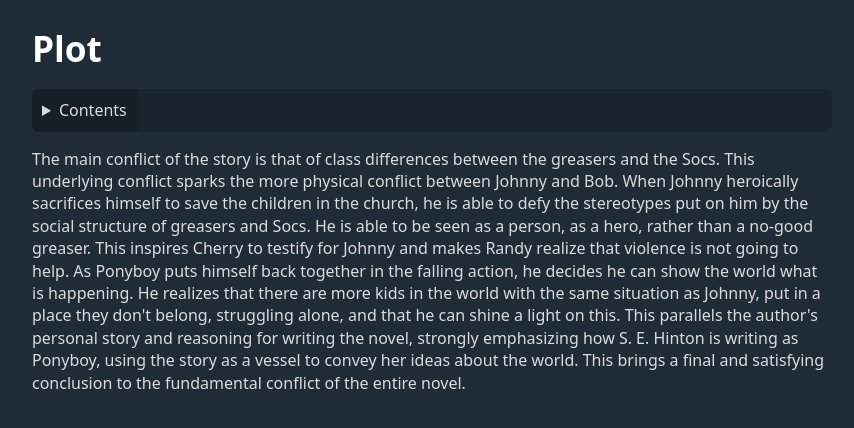
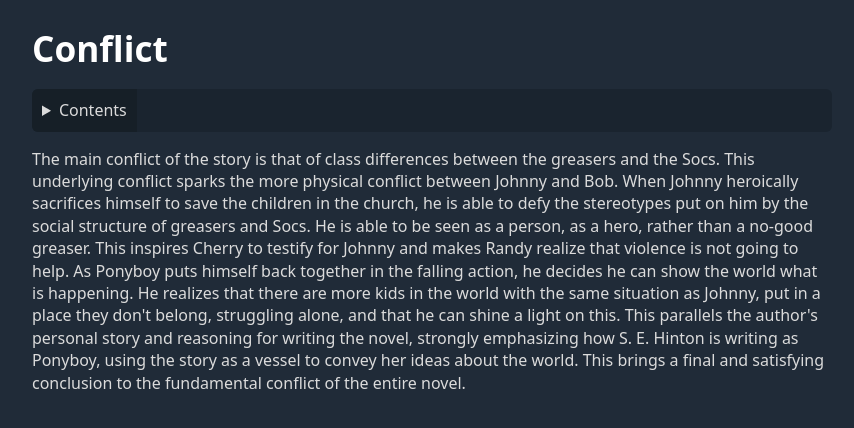
Before and after one commit to jerbear2008/outsiters, a Next.js app: page /conflict in a window 1280 px wide. Shown: the top 428 px of the page, without its empty margins (208-1062 px from the left). Built offline with nearby package versions, Linux system fonts and the light colour scheme.

Commit message:
Rename Conflict

```diff
--- a/pages/conflict.tsx
+++ b/pages/conflict.tsx
@@ -1,12 +1,12 @@
 import type { NextPage } from 'next'
 import Page from '../components/page'
 
-const Plot: NextPage = () => {
+const Conflict: NextPage = () => {
   return (
-    <Page title="Plot">
+    <Page title="Conflict">
       <p>The main conflict of the story is that of class differences between the greasers and the Socs. This underlying conflict sparks the more physical conflict between Johnny and Bob. When Johnny heroically sacrifices himself to save the children in the church, he is able to defy the stereotypes put on him by the social structure of greasers and Socs. He is able to be seen as a person, as a hero, rather than a no-good greaser. This inspires Cherry to testify for Johnny and makes Randy realize that violence is not going to help. As Ponyboy puts himself back together in the falling action, he decides he can show the world what is happening. He realizes that there are more kids in the world with the same situation as Johnny, put in a place they don&apos;t belong, struggling alone, and that he can shine a light on this. This parallels the author&apos;s personal story and reasoning for writing the novel, strongly emphasizing how S. E. Hinton is writing as Ponyboy, using the story as a vessel to convey her ideas about the world. This brings a final and satisfying conclusion to the fundamental conflict of the entire novel.</p>
     </Page>
   )
 }
 
-export default Plot
+export default Conflict
```
